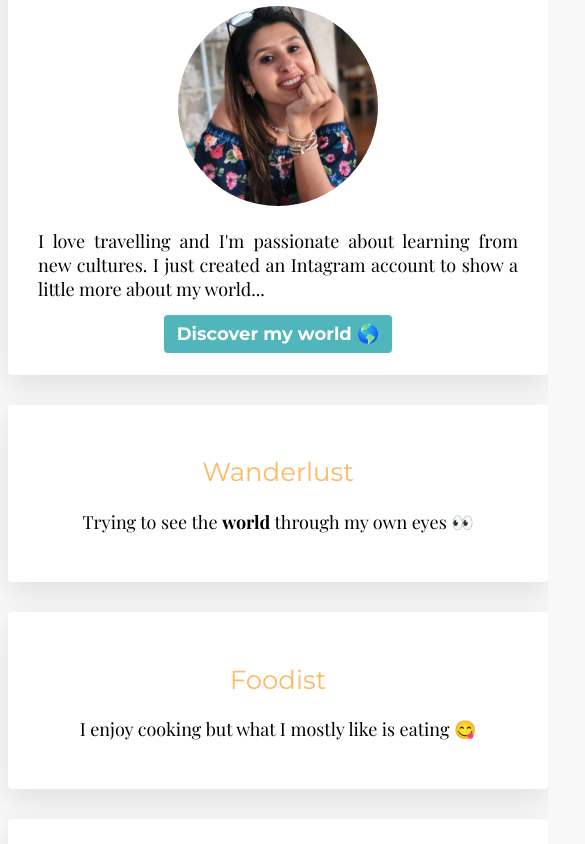
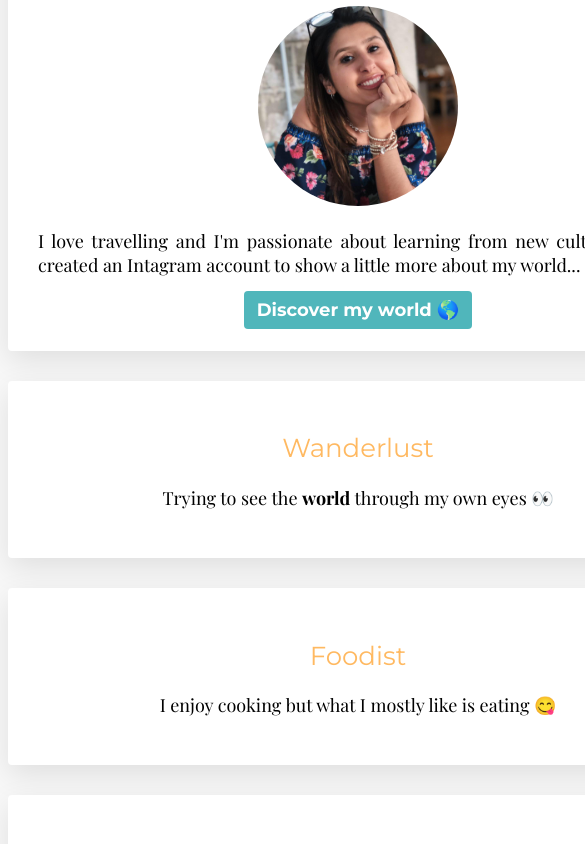
Before and after one commit to sophia-lichtenthal/my-profile, a plain HTML site: page index.html in a window 390 px wide. Shown: the part 136-980 px from the top of the page, 585 px wide, since content can reach past the window. Drawn offline with nearby package versions, Linux system fonts and the light colour scheme.

Commit message:
Update style.css

```diff
--- a/style.css
+++ b/style.css
@@ -43,17 +43,6 @@ a:hover {
 	}
 }
 
-@media (max-width: 720px){
-	.container{
-		width: 540px;
-	}
-}
-
-@media (max-width: 540px){
-	.container{
-		width: 540px;
-	}
-}
 .card-white{
 	background: white;
 	padding: 30px;
```
